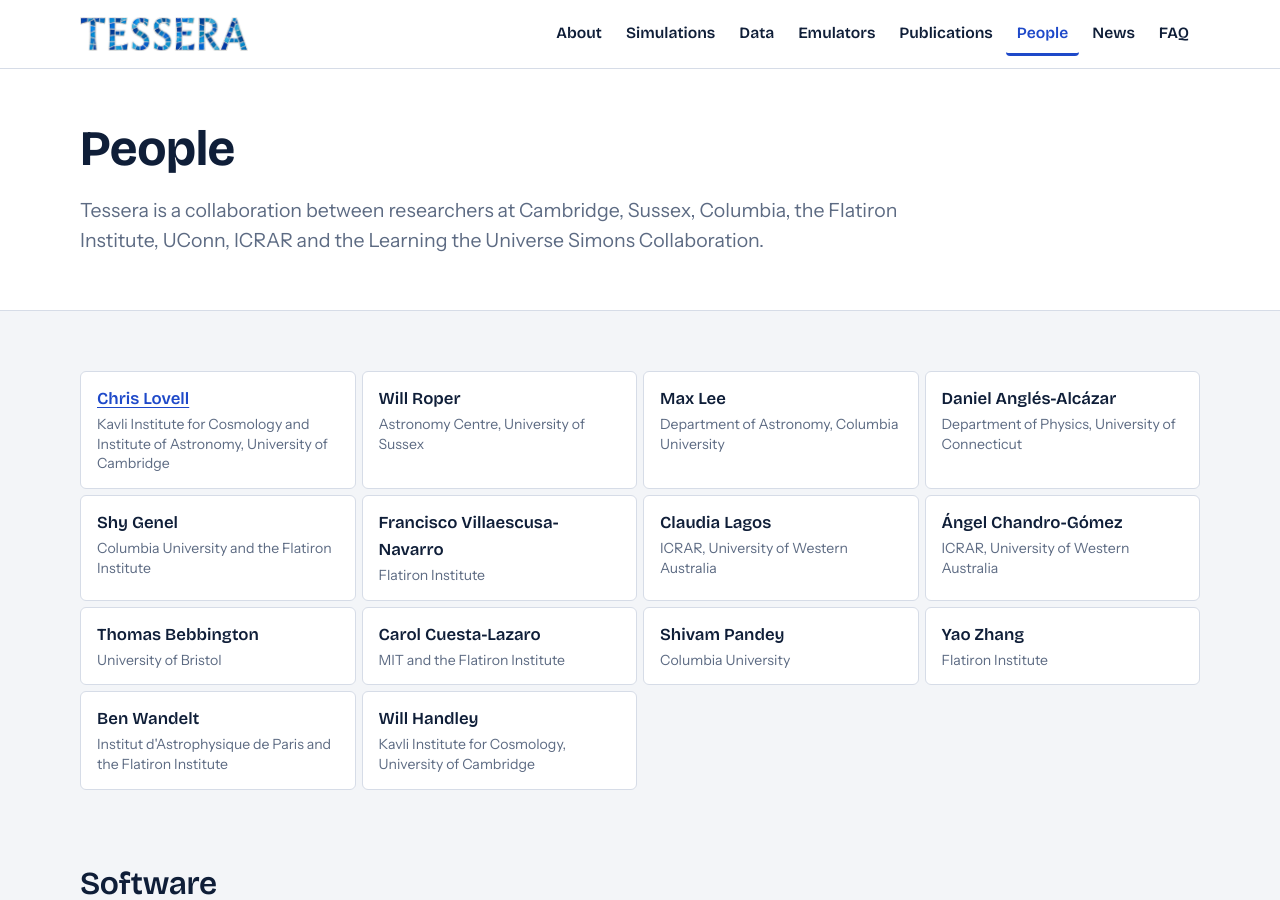
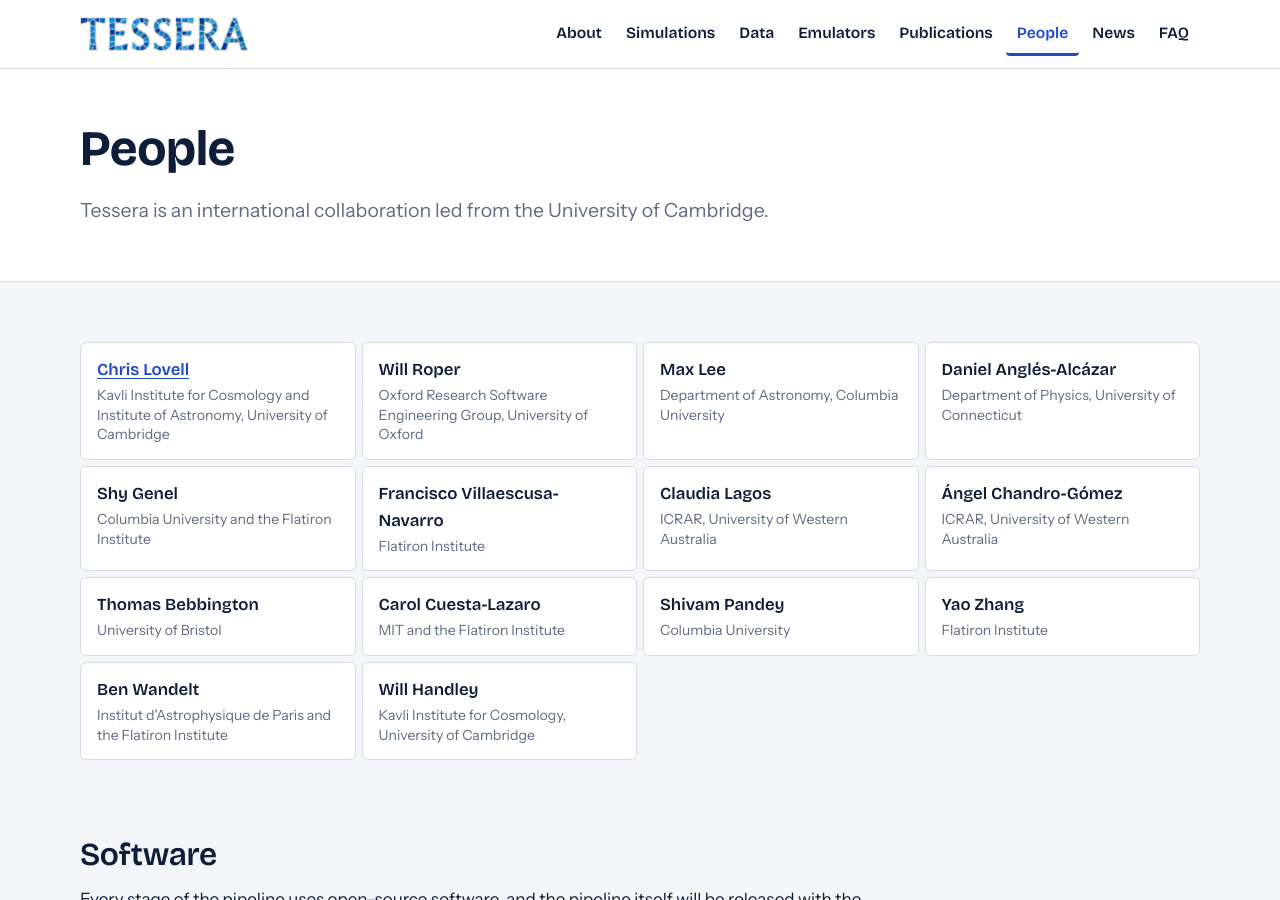
Before and after one commit to tessera-simulations/tessera-simulations.github.io, a Jekyll site: the page built from people.html, in a window 1280 px wide and 900 px high. Built offline with Jekyll 4.4.1, drawn with Linux system fonts in a browser that asks for light colours.

Commit message:
Update people page lede and Will Roper's affiliation
Co-Authored-By: Claude Fable 5.1 <noreply@anthropic.com>

```diff
--- a/_data/people.yml
+++ b/_data/people.yml
@@ -3,7 +3,7 @@ core:
     affiliation: Kavli Institute for Cosmology and Institute of Astronomy, University of Cambridge
     url: https://christopherlovell.co.uk
   - name: Will Roper
-    affiliation: Astronomy Centre, University of Sussex
+    affiliation: Oxford Research Software Engineering Group, University of Oxford
   - name: Max Lee
     affiliation: Department of Astronomy, Columbia University
   - name: Daniel Anglés-Alcázar
--- a/people.html
+++ b/people.html
@@ -6,7 +6,7 @@ permalink: /people/
 <header class="page-head">
   <div class="wrap">
     <h1>People</h1>
-    <p class="lede">Tessera is a collaboration between researchers at Cambridge, Sussex, Columbia, the Flatiron Institute, UConn, ICRAR and the Learning the Universe Simons Collaboration.</p>
+    <p class="lede">Tessera is an international collaboration led from the University of Cambridge.</p>
   </div>
 </header>
 <div class="wrap prose prose-wide">
```
